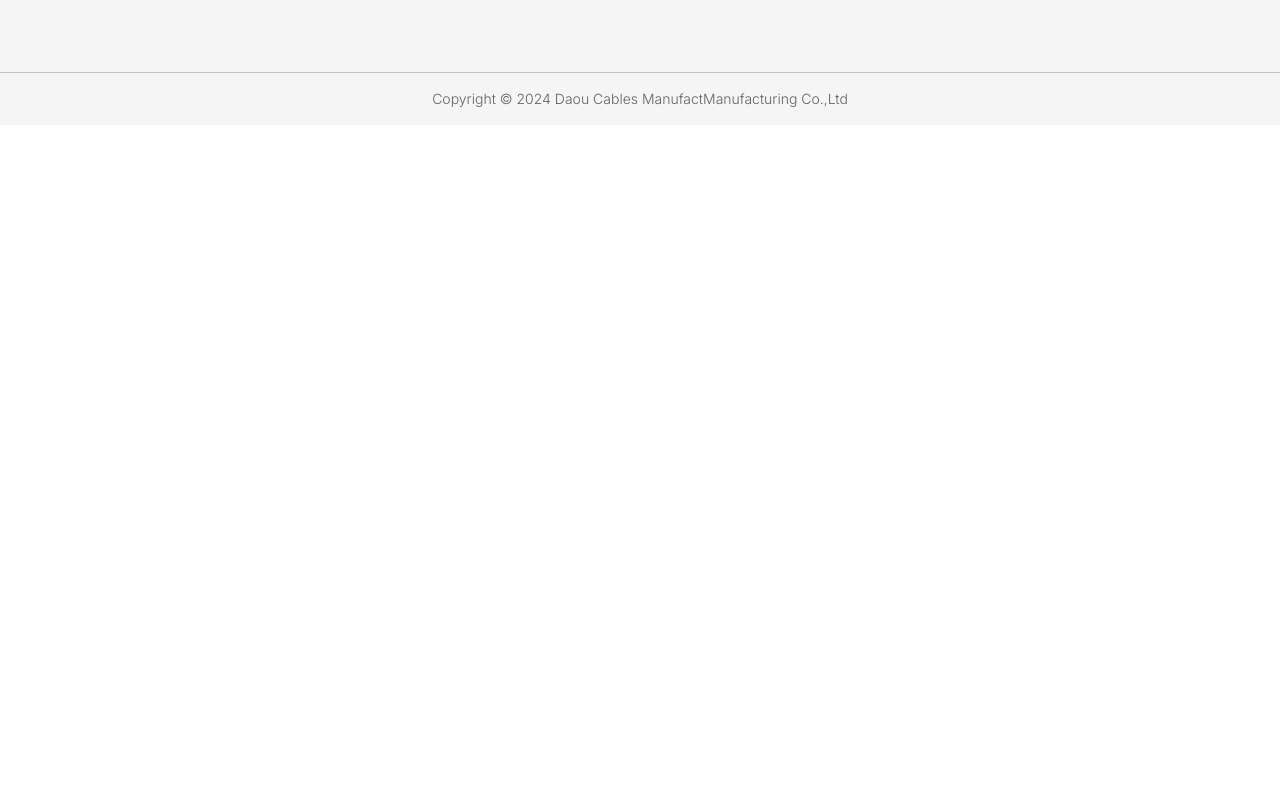
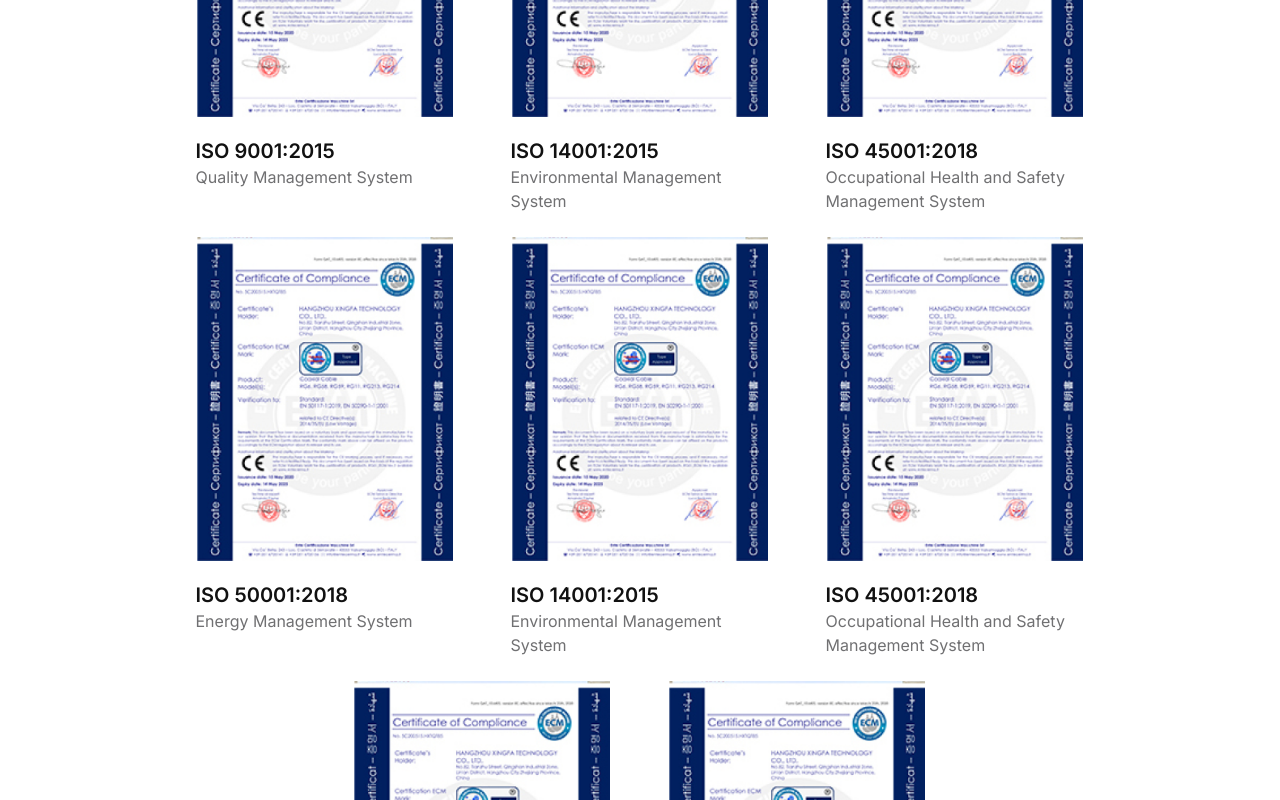
Before and after one commit to Daou-Cables/Daou-Cables-Frontend, a Next.js app: page /certificates in a window 1280 px wide. Shown: the part 940-1740 px from the top of the page. Before the commit the page ends 1065 px from the top, so only its background shows below. Built offline with nearby package versions, Linux system fonts and the light colour scheme.

Commit message:
feat: add lazy loading for certificate images

```diff
--- a/app/certificates/page.tsx
+++ b/app/certificates/page.tsx
@@ -1,10 +1,56 @@
 import React from "react";
 import PageHeader from "../ui/General/PageHeader";
 import SectionTitle from "../ui/General/SectionTitle";
+import Image from "next/image";
+import ContactUs from "../ui/General/ContactUs";
 
 type Props = {};
 
 const page = (props: Props) => {
+
+    const certificates = [
+        {
+            title: "ISO 9001:2015",
+            description: "Quality Management System",
+            url: "/images/certificates/placeholder.png",
+        },
+        {
+            title: "ISO 14001:2015",
+            description: "Environmental Management System",
+            url: "/images/certificates/placeholder.png",
+        },
+        {
+            title: "ISO 45001:2018",
+            description: "Occupational Health and Safety Management System",
+            url: "/images/certificates/placeholder.png",
+        },
+        {
+            title: "ISO 50001:2018",
+            description: "Energy Management System",
+            url: "/images/certificates/placeholder.png",
+        },
+        {
+            title: "ISO 14001:2015",
+            description: "Environmental Management System",
+            url: "/images/certificates/placeholder.png",
+        },
+        {
+            title: "ISO 45001:2018",
+            description: "Occupational Health and Safety Management System",
+            url: "/images/certificates/placeholder.png",
+        },
+        {
+            title: "ISO 50001:2018",
+            description: "Energy Management System",
+            url: "/images/certificates/placeholder.png",
+        },
+        {
+            title: "ISO 50001:2018",
+            description: "Energy Management System",
+            url: "/images/certificates/placeholder.png",
+        },
+    ];
+
   return (
     <div>
       <PageHeader
@@ -12,7 +58,7 @@ const page = (props: Props) => {
         subTitle1="Welcome To"
         subTitle2="Daou Cables Manufactoring"
       />
-      <div className="mt-16 bg-[#F5F5F5] flex items-start flex-col py-10 px-16 gap-y-16">
+      <div className="mt-16 bg-[#F5F5F5] flex items-start flex-col py-10 px-16 gap-y-16 mb-36">
         <SectionTitle title="Our Certificates" />
         <p>
           Lorem ipsum dolor sit amet consectetur adipisicing elit. Amet
@@ -23,9 +69,46 @@ const page = (props: Props) => {
           assumenda nobis architecto tenetur praesentium alias?
         </p>
       </div>
-
+      <div className="flex flex-wrap items-center justify-center">
+        {
+            certificates.map((certificate, index) => (
+                <Certificate
+                    key={index}
+                    title={certificate.title}
+                    description={certificate.description}
+                    url={certificate.url}
+                />
+            ))
+        }
+      </div>
+      <ContactUs />
     </div>
   );
 };
 
+type CertificateProps = {
+  title: string;
+  description: string;
+    url: string;
+};
+
+const Certificate = ({ title, description, url }: CertificateProps) => {
+    return (
+        <div className="flex flex-col items-center justify-center gap-5">
+            <div className="w-[315px] object-contain ">
+                <Image
+                    src={url}
+                    alt="Certificate"
+                    width={315}
+                    height={400}
+                />
+            </div>
+            <div className="w-[315px] px-7 h-[100px] overflow-auto">
+                <h3 className="text-[#111111] text-xl font-semibold">{title}</h3>
+                <p className="text-[#707072]">{description}</p>
+            </div>
+        </div>
+    )
+};
+
 export default page;
```
Also changed, not shown: public/images/certificates/placeholder.png (added).
